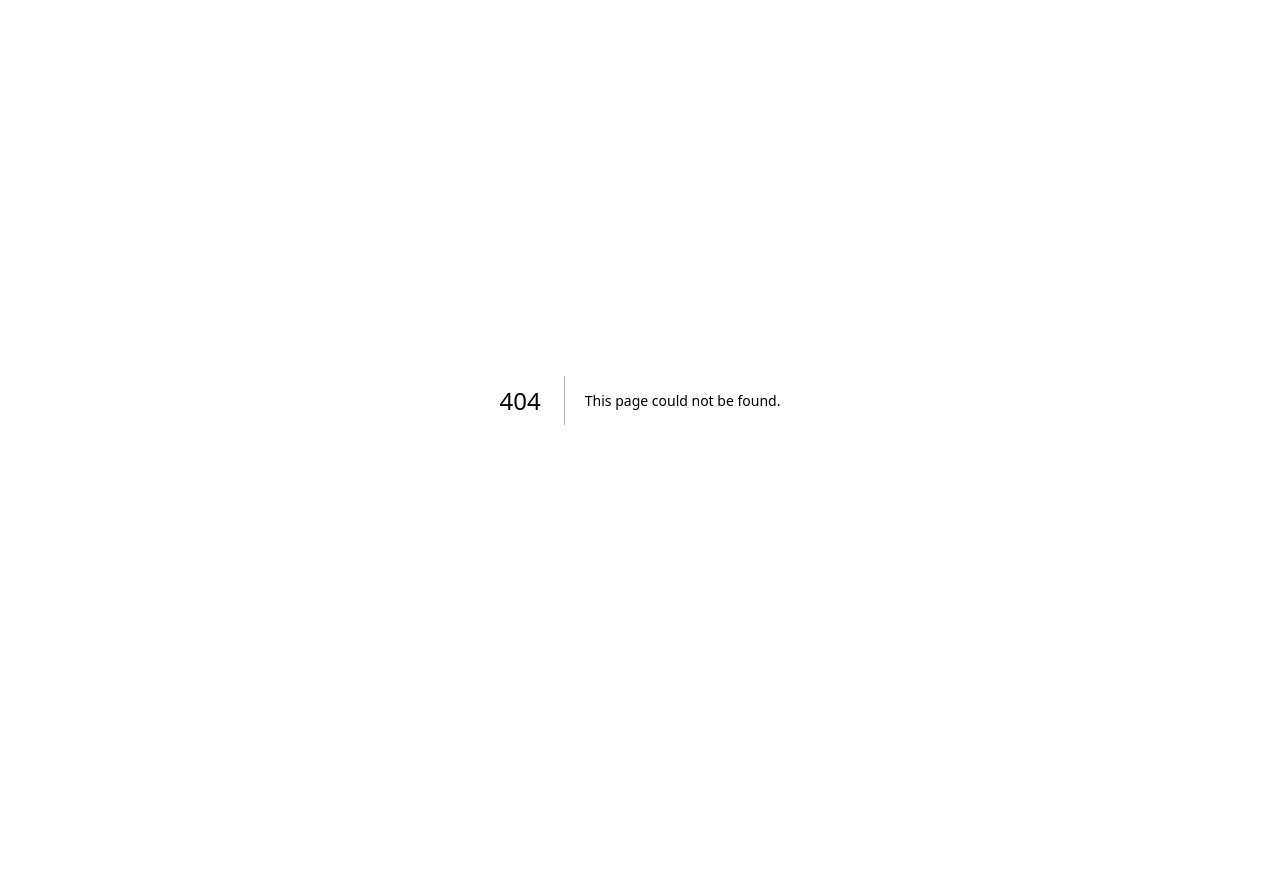
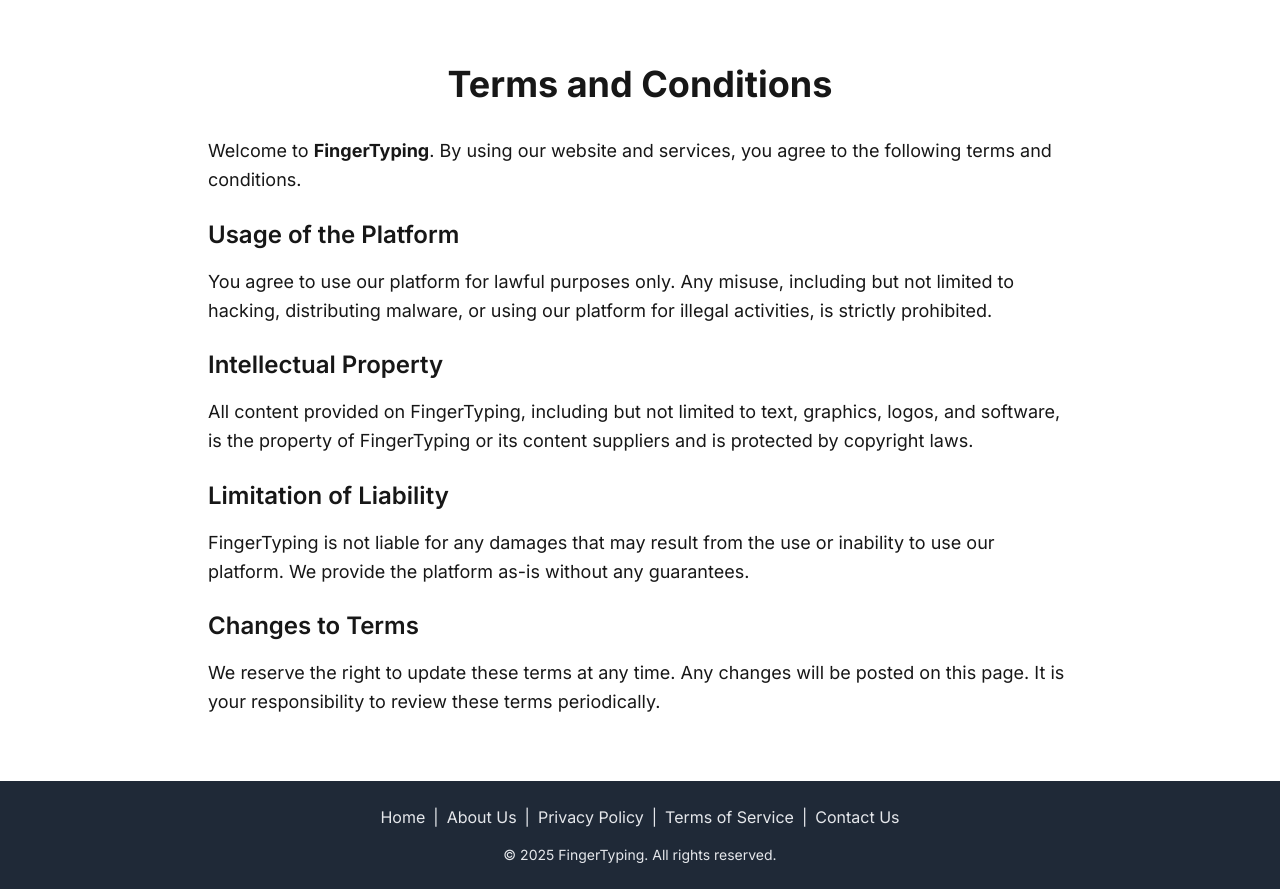
Before and after one commit to finger-typing/fingertyping, a Next.js app: page /terms in a window 1280 px wide. Before the commit this address had no page. Before the commit the page ends 800 px from the top, so only its background shows below. Built offline with nearby package versions, Linux system fonts and the light colour scheme.

Commit message:
version 0.12(adding footer) add many thing change the layout.tsx

```diff
--- /dev/null
+++ b/src/app/about/page.tsx
@@ -0,0 +1,31 @@
+
+
+export default function About() {
+  return (<div>
+    <div className="max-w-4xl mx-auto py-16 px-4">
+      <h1 className="text-4xl font-bold text-center mb-8">About Us</h1>
+      <p className="text-lg leading-relaxed mb-6">
+        Welcome to <span className="font-bold">FingerTyping</span>, your go-to
+        platform for secure, fast, and private typing practice. We do not track anything related to you or your typeing. Our mission is
+        to help people improve their typing speed and accuracy without
+        compromising on security and privacy.
+      </p>
+      <p className="text-lg leading-relaxed mb-6">
+        At FingerTyping, we provide a comprehensive set of lessons and tests
+        that cater to typists of all skill levels, from beginners to advanced
+        users. Our goal is to offer a distraction-free, ad-free environment
+        where users can focus solely on enhancing their typing skills.
+      </p>
+      <p className="text-lg leading-relaxed">
+        We are proud to be a privacy-focused . We
+        believe in transparency, user control, and data protection. Our platform
+        is completely free and available to everyone.
+          </p>
+
+      </div>
+
+
+      </div>
+
+  );
+}
--- a/src/app/layout.tsx
+++ b/src/app/layout.tsx
@@ -1,119 +1,122 @@
 import type { Metadata } from "next";
-import localFont from "next/font/local";
+import { Inter } from "next/font/google";
 import "./globals.css";
-import Head from "next/head";
+import Footer from "@/components/Footer";
 
-const geistSans = localFont({
-  src: "./fonts/GeistVF.woff",
-  variable: "--font-geist-sans",
-  weight: "100 900",
-});
-const geistMono = localFont({
-  src: "./fonts/GeistMonoVF.woff",
-  variable: "--font-geist-mono",
-  weight: "100 900",
-});
+const inter = Inter({ subsets: ["latin"] });
 
-// Updated metadata for SEO optimization with keywords
 export const metadata: Metadata = {
-  title: "FingerTyping - Secure and Fast",
+  metadataBase: new URL("https://www.fingertyping.com"),
+  title: "FingerTyping - Secure, Fast, and Private Typing Practice",
   description:
-    "Secure, ad-free, and fast typing practice with 10 fast fingers on FingerTyping. Improve your typing speed and accuracy with our comprehensive typing lessons and tests. Join now and become a faster typist!",
-  icons: {
-    icon: "/favicon.ico",
-  },
+    "A secure, ad-free, and typing practice app. With your 10 fast finger complete comprehensive lessons and tests to become a faster typist!",
   keywords: [
     "typing",
+    "typeing",
     "typing practice",
     "finger typing",
     "10 fast fingers",
-    "ten fingers typing",
+    "touch typing",
     "typing speed",
-    "touch typing",
     "typing lessons",
     "typing tests",
-    "increase typing speed",
-    "typing accuracy",
-    "typing exercises",
+    "improve typing",
     "keyboard skills",
-    "improve typing",
-    "typing app",
-    "typeing",
-    "typeing practice",
-    "ten finger typeing",
-  ], // Fixed typos in keywords
+    "secure typing app",
+    "open source typing",
+    "privacy-focused typing",
+    "ad-free typing practice",
+    "faster typing",
+    "typeing website",
+    "bangla typeing",
+    "urdu typeing",
+    "hindi typeing",
+    "arabic typeing",
+    "chinese typeing",
+  ],
+  authors: [{ name: "FingerTyping Team" }],
+  creator: "FingerTyping",
+  publisher: "FingerTyping",
+  formatDetection: {
+    email: false,
+    address: false,
+    telephone: false,
+  },
+  openGraph: {
+    title: "FingerTyping - Secure, Fast, and Private Typing Practice",
+    description:
+      "A secure, ad-free, and typing practice app. With your 10 fast finger complete comprehensive lessons and tests to become a faster typist!",
+    url: "https://www.fingertyping.com",
+    siteName: "FingerTyping",
+    images: [
+      {
+        url: "https://www.fingertyping.com/og-image.png",
+        width: 1200,
+        height: 630,
+      },
+    ],
+    locale: "en_US",
+    type: "website",
+  },
+  twitter: {
+    card: "summary_large_image",
+    title: "FingerTyping - Secure, Fast, and Private Typing Practice",
+    description:
+      "A secure, ad-free, and typing practice app. With your 10 fast finger complete comprehensive lessons and tests to become a faster typist!",
+    images: ["https://www.fingertyping.com/og-image.png"],
+    creator: "@fingertyping",
+  },
+  robots: {
+    index: true,
+    follow: true,
+    googleBot: {
+      index: true,
+      follow: true,
+      "max-video-preview": -1,
+      "max-image-preview": "large",
+      "max-snippet": -1,
+    },
+  },
 };
 
 export default function RootLayout({
   children,
-}: Readonly<{
+}: {
   children: React.ReactNode;
-}>) {
+}) {
   return (
     <html lang="en">
-      <Head>
-        {/* Meta Tags for SEO */}
-        <meta name="viewport" content="width=device-width, initial-scale=1" />
-        <meta name="robots" content="index, follow" />
-
-        {/* Added Keywords for SEO */}
-        <meta
-          name="keywords"
-          content="typing, typing practice, finger typing, 10 fast fingers, ten fingers typing, typing speed, touch typing, typing lessons, typing tests, increase typing speed, typing accuracy, typing exercises, keyboard skills, improve typing, typing app, typeing, typeing practice, ten finger typeing"
+      <body className={inter.className}>
+        <script
+          type="application/ld+json"
+          dangerouslySetInnerHTML={{
+            __html: JSON.stringify({
+              "@context": "https://schema.org",
+              "@type": "WebApplication",
+              name: "FingerTyping",
+              url: "https://www.fingertyping.com",
+              description:
+                "A secure, ad-free, and typing practice app. With your 10 fast finger complete comprehensive lessons and tests to become a faster typist!",
+              applicationCategory: "EducationalApplication",
+              operatingSystem: "Any",
+              offers: {
+                "@type": "Offer",
+                price: "0",
+                priceCurrency: "USD",
+              },
+              author: {
+                "@type": "Organization",
+                name: "FingerTyping",
+                url: "https://www.fingertyping.com",
+              },
+              keywords:
+                "typing practice, finger typing, 10 fast fingers, touch typing, typing speed, typing lessons, typing tests, improve typing, keyboard skills, secure typing app, open source typing, privacy-focused typing, ad-free typing practice",
+            }),
+          }}
         />
 
-        {/* Open Graph Meta Tags for Social Media */}
-        <meta
-          property="og:title"
-          content="FingerTyping - Secure and fast "
-        />
-        <meta
-          property="og:description"
-          content="Secure, ad-free, and fast typing practice with 10 fast fingers on FingerTyping. Improve your typing speed and accuracy with our comprehensive typing lessons and tests. Join now and become a faster typist!"
-        />
-        <meta property="og:image" content="/og-image.png" />
-        <meta property="og:image:width" content="1200" />
-        <meta property="og:image:height" content="630" />
-        <meta property="og:url" content="https://www.fingertyping.com" />
-        <meta property="og:type" content="website" />
-
-        {/* Twitter Card Meta Tags */}
-        <meta name="twitter:card" content="summary_large_image" />
-        <meta
-          name="twitter:title"
-          content="FingerTyping - Secure and Fast"
-        />
-        <meta
-          name="twitter:description"
-          content="Secure, ad-free, and fast typing practice with 10 fast fingers on FingerTyping. Improve your typing speed and accuracy with our comprehensive typing lessons and tests. Join now and become a faster typist!"
-        />
-        <meta name="twitter:image" content="/og-image.png" />
-
-        {/* Structured Data for better SEO */}
-        <script type="application/ld+json">
-          {JSON.stringify({
-            "@context": "https://schema.org",
-            "@type": "WebSite",
-            name: "FingerTyping",
-            url: "https://www.fingertyping.com",
-            description: "Secure, ad-free, and fast typing practice with 10 fast fingers on FingerTyping. Improve your typing speed and accuracy with our comprehensive typing lessons and tests. Join now and become a faster typist!",
-            publisher: {
-              "@type": "Organization",
-              name: "FingerTyping",
-            },
-            potentialAction: {
-              "@type": "SearchAction",
-              target:
-                "https://www.fingertyping.com/search?query={search_term_string}",
-              "query-input": "required name=search_term_string",
-            },
-          })}
-        </script>
-      </Head>
-      <body
-        className={`${geistSans.variable} ${geistMono.variable} antialiased`}
-      >
         {children}
+        <Footer darkMode={true} />
       </body>
     </html>
   );
--- a/src/app/page.tsx
+++ b/src/app/page.tsx
@@ -27,7 +27,7 @@
     isCustomText: false,
   });
 
-  const [darkMode, setDarkMode] = useState(false);
+  const [darkMode, setDarkMode] = useState(true);
   const [customTime, setCustomTime] = useState(60);
 
   const inputRef = useRef<HTMLInputElement>(null);
@@ -230,6 +230,7 @@
           />
         )}
       </div>
+      {/* <Footer darkMode={false} /> */}
     </div>
   );
 };
--- /dev/null
+++ b/src/app/privacy/page.tsx
@@ -0,0 +1,25 @@
+// app/privacy/page.tsx
+export default function Privacy() {
+  return (
+    <div className="max-w-4xl mx-auto py-16 px-4">
+      <h1 className="text-4xl font-bold text-center mb-8">Privacy Policy</h1>
+      <p className="text-lg leading-relaxed mb-6">
+        At <span className="font-bold">FingerTyping</span>, we value your
+        privacy and are committed to protecting your personal information. This
+        Privacy Policy outlines how we collect, use, and safeguard your data.
+      </p>
+      <h2 className="text-2xl font-semibold mb-4">Information We Collect</h2>
+      <p className="text-lg leading-relaxed mb-6">
+        We do not collect any personal information or data on our website.
+      </p>
+      <h2 className="text-2xl font-semibold mb-4">Cookies</h2>
+      <p className="text-lg leading-relaxed mb-6">
+        We do not use cookies on our website.
+      </p>
+      <h2 className="text-2xl font-semibold mb-4">Data Security</h2>
+      <p className="text-lg leading-relaxed mb-6">
+        We take data security seriously. We do not collect or sell or share your data with third parties.
+      </p>
+    </div>
+  );
+}
--- /dev/null
+++ b/src/app/terms/page.tsx
@@ -0,0 +1,38 @@
+// app/terms/page.tsx
+export default function Terms() {
+  return (
+    <div className="max-w-4xl mx-auto py-16 px-4">
+      <h1 className="text-4xl font-bold text-center mb-8">
+        Terms and Conditions
+      </h1>
+      <p className="text-lg leading-relaxed mb-6">
+        Welcome to <span className="font-bold">FingerTyping</span>. By using our
+        website and services, you agree to the following terms and conditions.
+      </p>
+      <h2 className="text-2xl font-semibold mb-4">Usage of the Platform</h2>
+      <p className="text-lg leading-relaxed mb-6">
+        You agree to use our platform for lawful purposes only. Any misuse,
+        including but not limited to hacking, distributing malware, or using our
+        platform for illegal activities, is strictly prohibited.
+      </p>
+      <h2 className="text-2xl font-semibold mb-4">Intellectual Property</h2>
+      <p className="text-lg leading-relaxed mb-6">
+        All content provided on FingerTyping, including but not limited to text,
+        graphics, logos, and software, is the property of FingerTyping or its
+        content suppliers and is protected by copyright laws.
+      </p>
+      <h2 className="text-2xl font-semibold mb-4">Limitation of Liability</h2>
+      <p className="text-lg leading-relaxed mb-6">
+        FingerTyping is not liable for any damages that may result from the use
+        or inability to use our platform. We provide the platform as-is
+        without any guarantees.
+      </p>
+      <h2 className="text-2xl font-semibold mb-4">Changes to Terms</h2>
+      <p className="text-lg leading-relaxed">
+        We reserve the right to update these terms at any time. Any changes will
+        be posted on this page. It is your responsibility to review these terms
+        periodically.
+      </p>
+    </div>
+  );
+}
--- /dev/null
+++ b/src/components/Footer.tsx
@@ -0,0 +1,61 @@
+// components/Footer.tsx
+
+import React from "react";
+import Link from "next/link";
+
+interface FooterProps {
+  darkMode: boolean;
+}
+
+const Footer: React.FC<FooterProps> = ({ darkMode }) => {
+  const links = [
+    { href: "/", text: "Home" },
+    { href: "/about", text: "About Us" },
+    { href: "/privacy", text: "Privacy Policy" },
+    { href: "/terms", text: "Terms of Service" },
+    {
+      href: "https://forms.gle/D2QzunVpsg7nz9mc8",
+      text: "Contact Us",
+      external: true,
+    },
+  ];
+
+  return (
+    <footer
+      className={`w-full py-6 ${
+        darkMode ? "bg-gray-800 text-gray-200" : "bg-gray-200 text-gray-800"
+      }`}
+    >
+      <div className="max-w-3xl mx-auto px-4">
+        <div className="flex flex-wrap justify-center items-center">
+          {links.map((link, index) => (
+            <React.Fragment key={link.href}>
+              {link.external ? (
+                <a
+                  href={link.href}
+                  target="_blank"
+                  rel="noopener noreferrer"
+                  className="hover:underline cursor-pointer"
+                >
+                  {link.text}
+                </a>
+              ) : (
+                <Link href={link.href}>
+                  <span className="hover:underline cursor-pointer">
+                    {link.text}
+                  </span>
+                </Link>
+              )}
+              {index < links.length - 1 && <span className="mx-2">|</span>}
+            </React.Fragment>
+          ))}
+        </div>
+        <div className="mt-4 text-center text-sm">
+          © {new Date().getFullYear()} FingerTyping. All rights reserved.
+        </div>
+      </div>
+    </footer>
+  );
+};
+
+export default Footer;
```
Also changed, not shown: src/app/contact/page.tsx (added, +22 -0 lines).
